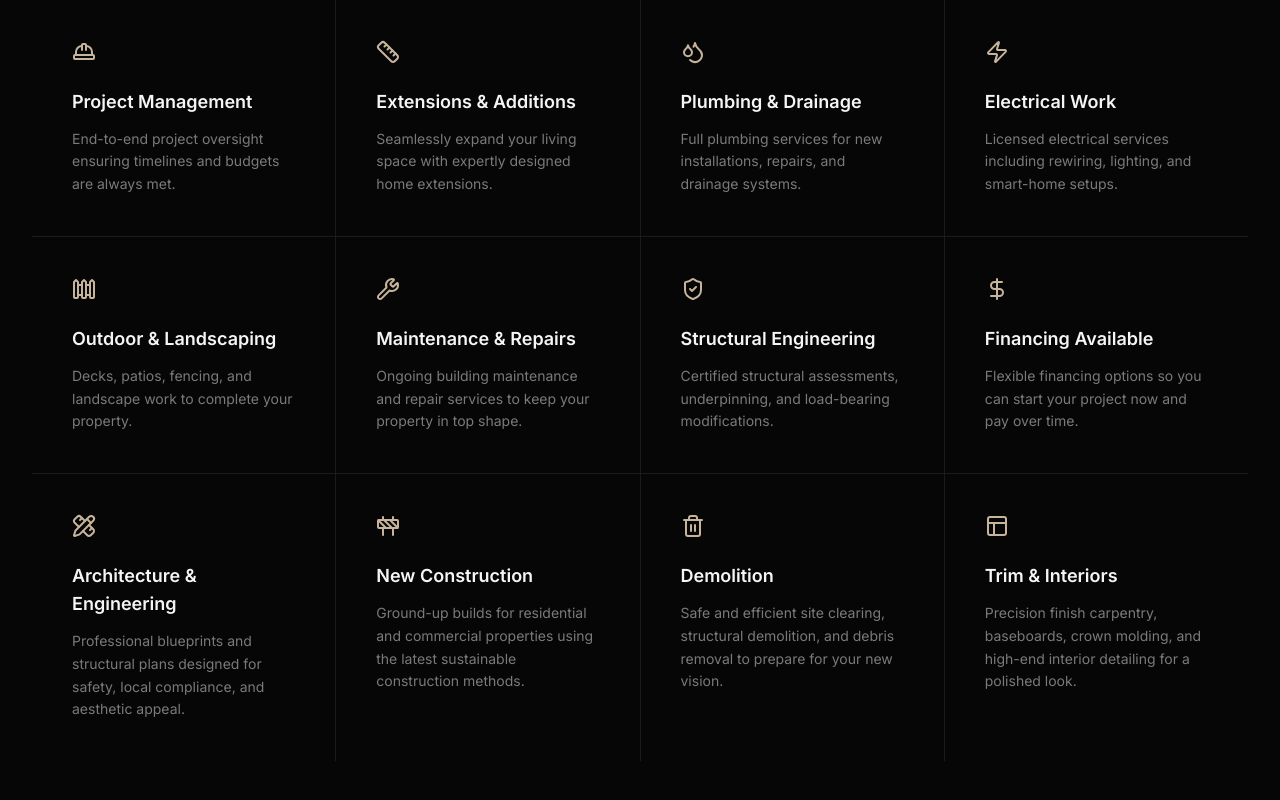
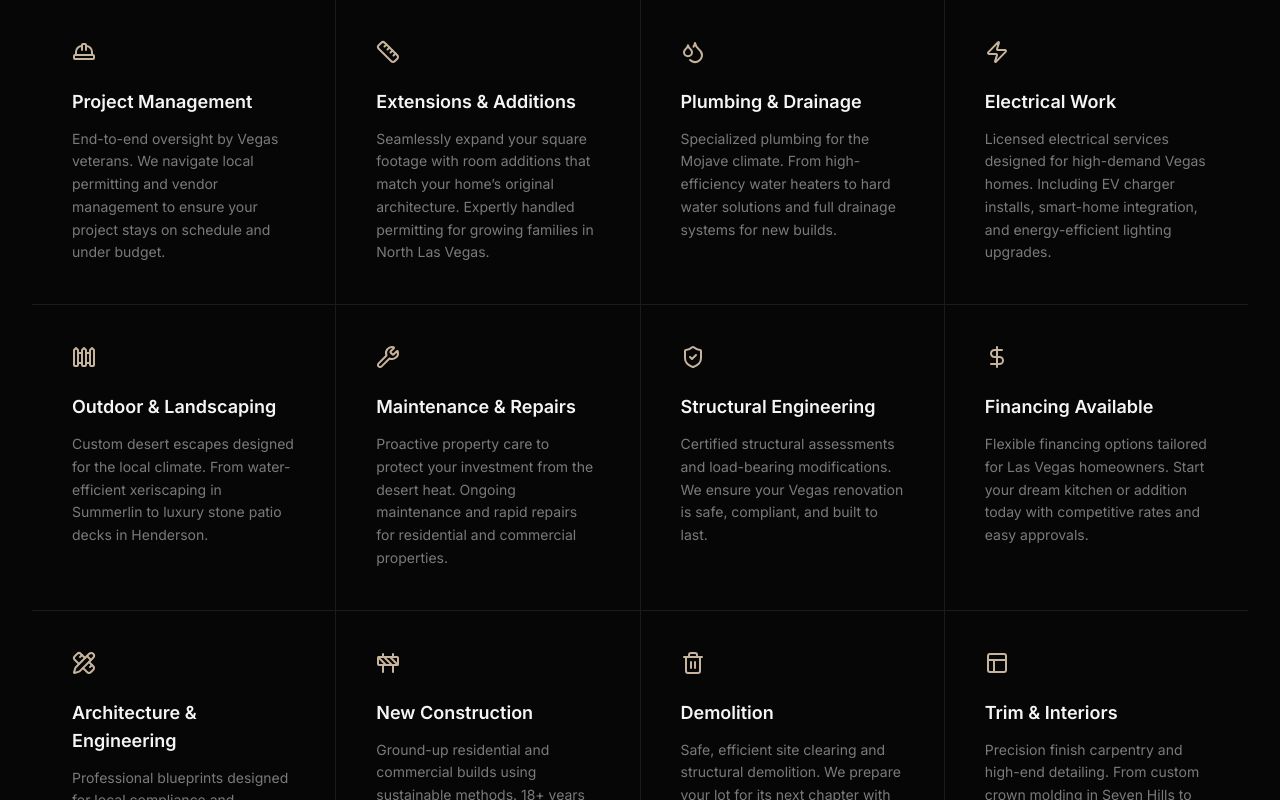
Before and after one commit to evotechlv/HCD-Construction, a Next.js app: page / in a window 1280 px wide. Shown: the part 1640-2440 px from the top of the page. Built offline with nearby package versions, Linux system fonts and the light colour scheme.

Commit message:
Powerups for services

```diff
--- a/components/services.tsx
+++ b/components/services.tsx
@@ -27,7 +27,8 @@ const services = [
   {
     icon: Building2,
     title: "Commercial Projects",
-    description: "Office spaces, retail stores, and commercial buildings built to the highest standards.",
+    description: "Premier commercial build-outs and retail renovations across the Las Vegas Valley. We ensure every project meets strict Clark County codes and fast-paced timelines.",
+    //description: "Office spaces, retail stores, and commercial buildings built to the highest standards.",
   },
   {
     icon: Hammer,
@@ -38,67 +39,80 @@ const services = [
   {
     icon: PaintBucket,
     title: "Interior Design",
-    description: "Complete interior solutions that blend functionality with modern aesthetics.",
+    description: "Curated interior solutions that blend Vegas desert aesthetics with modern functionality. We create spaces that are both beautiful and built for local living.",
+    //description: "Complete interior solutions that blend functionality with modern aesthetics.",
   },
   {
     icon: HardHat,
     title: "Project Management",
-    description: "End-to-end project oversight ensuring timelines and budgets are always met.",
+    description: "End-to-end oversight by Vegas veterans. We navigate local permitting and vendor management to ensure your project stays on schedule and under budget.",
+    //description: "End-to-end project oversight ensuring timelines and budgets are always met.",
   },
   {
     icon: Ruler,
     title: "Extensions & Additions",
-    description: "Seamlessly expand your living space with expertly designed home extensions.",
+    description: "Seamlessly expand your square footage with room additions that match your home’s original architecture. Expertly handled permitting for growing families in North Las Vegas.",
+    //description: "Seamlessly expand your living space with expertly designed home extensions.",
   },
   {
     icon: Droplets,
     title: "Plumbing & Drainage",
-    description: "Full plumbing services for new installations, repairs, and drainage systems.",
+    description: "Specialized plumbing for the Mojave climate. From high-efficiency water heaters to hard water solutions and full drainage systems for new builds.",
+    //description: "Full plumbing services for new installations, repairs, and drainage systems.",
   },
   {
     icon: Zap,
     title: "Electrical Work",
-    description: "Licensed electrical services including rewiring, lighting, and smart-home setups.",
+    description: "Licensed electrical services designed for high-demand Vegas homes. Including EV charger installs, smart-home integration, and energy-efficient lighting upgrades.",
+    //description: "Licensed electrical services including rewiring, lighting, and smart-home setups.",
   },
   {
     icon: Fence,
     title: "Outdoor & Landscaping",
-    description: "Decks, patios, fencing, and landscape work to complete your property.",
+    description: "Custom desert escapes designed for the local climate. From water-efficient xeriscaping in Summerlin to luxury stone patio decks in Henderson.",
+    //description: "Decks, patios, fencing, and landscape work to complete your property.",
   },
   {
     icon: Wrench,
     title: "Maintenance & Repairs",
-    description: "Ongoing building maintenance and repair services to keep your property in top shape.",
+    description: "Proactive property care to protect your investment from the desert heat. Ongoing maintenance and rapid repairs for residential and commercial properties.",
+    //description: "Ongoing building maintenance and repair services to keep your property in top shape.",
   },
   {
     icon: ShieldCheck,
     title: "Structural Engineering",
-    description: "Certified structural assessments, underpinning, and load-bearing modifications.",
+    description: "Certified structural assessments and load-bearing modifications. We ensure your Vegas renovation is safe, compliant, and built to last.",
+    //description: "Certified structural assessments, underpinning, and load-bearing modifications.",
   },
   {
     icon: DollarSign,
     title: "Financing Available",
-    description: "Flexible financing options so you can start your project now and pay over time.",
+    description: "Flexible financing options tailored for Las Vegas homeowners. Start your dream kitchen or addition today with competitive rates and easy approvals.",
+    //description: "Flexible financing options so you can start your project now and pay over time.",
   },
   {
     icon: PencilRuler,
     title: "Architecture & Engineering",
-    description: "Professional blueprints and structural plans designed for safety, local compliance, and aesthetic appeal.",
+    description: "Professional blueprints designed for local compliance and aesthetic appeal. We bridge the gap between vision and Clark County building permits.",
+    //description: "Professional blueprints and structural plans designed for safety, local compliance, and aesthetic appeal.",
   },
   {
     icon: Construction,
     title: "New Construction",
-    description: "Ground-up builds for residential and commercial properties using the latest sustainable construction methods.",
+    description: "Ground-up residential and commercial builds using sustainable methods. 18+ years of experience building the future of the Las Vegas skyline.",
+    //description: "Ground-up builds for residential and commercial properties using the latest sustainable construction methods.",
   },
   {
     icon: Trash2,
     title: "Demolition",
-    description: "Safe and efficient site clearing, structural demolition, and debris removal to prepare for your new vision.",
+    description: "Safe, efficient site clearing and structural demolition. We prepare your lot for its next chapter with full debris removal and local permit adherence.",
+    //description: "Safe and efficient site clearing, structural demolition, and debris removal to prepare for your new vision.",
   },
   {
     icon: Layout,
     title: "Trim & Interiors",
-    description: "Precision finish carpentry, baseboards, crown molding, and high-end interior detailing for a polished look.",
+    description: "Precision finish carpentry and high-end detailing. From custom crown molding in Seven Hills to modern baseboards that provide a polished, luxury look.",
+    //description: "Precision finish carpentry, baseboards, crown molding, and high-end interior detailing for a polished look.",
   },
 ]
 
```
